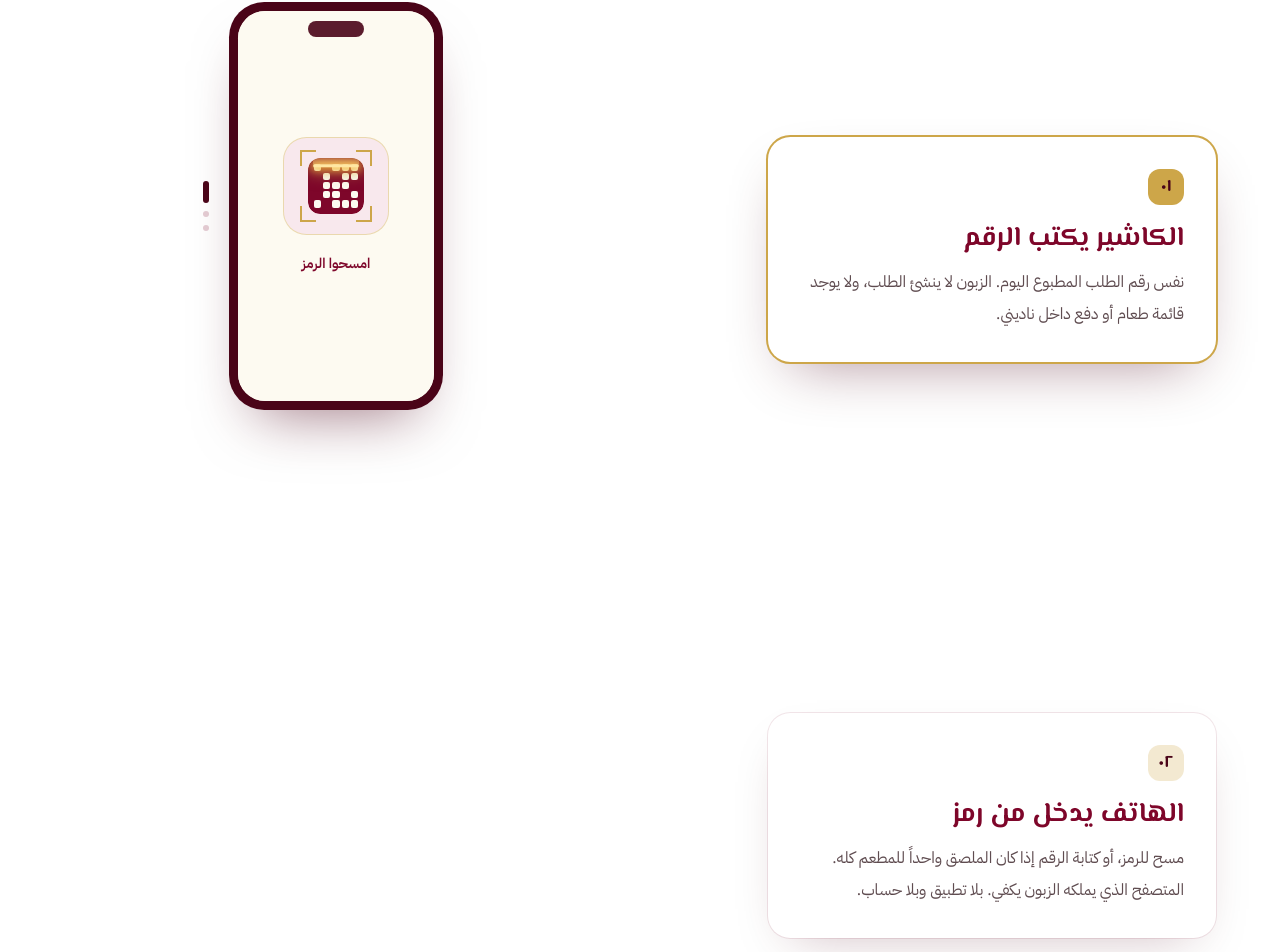
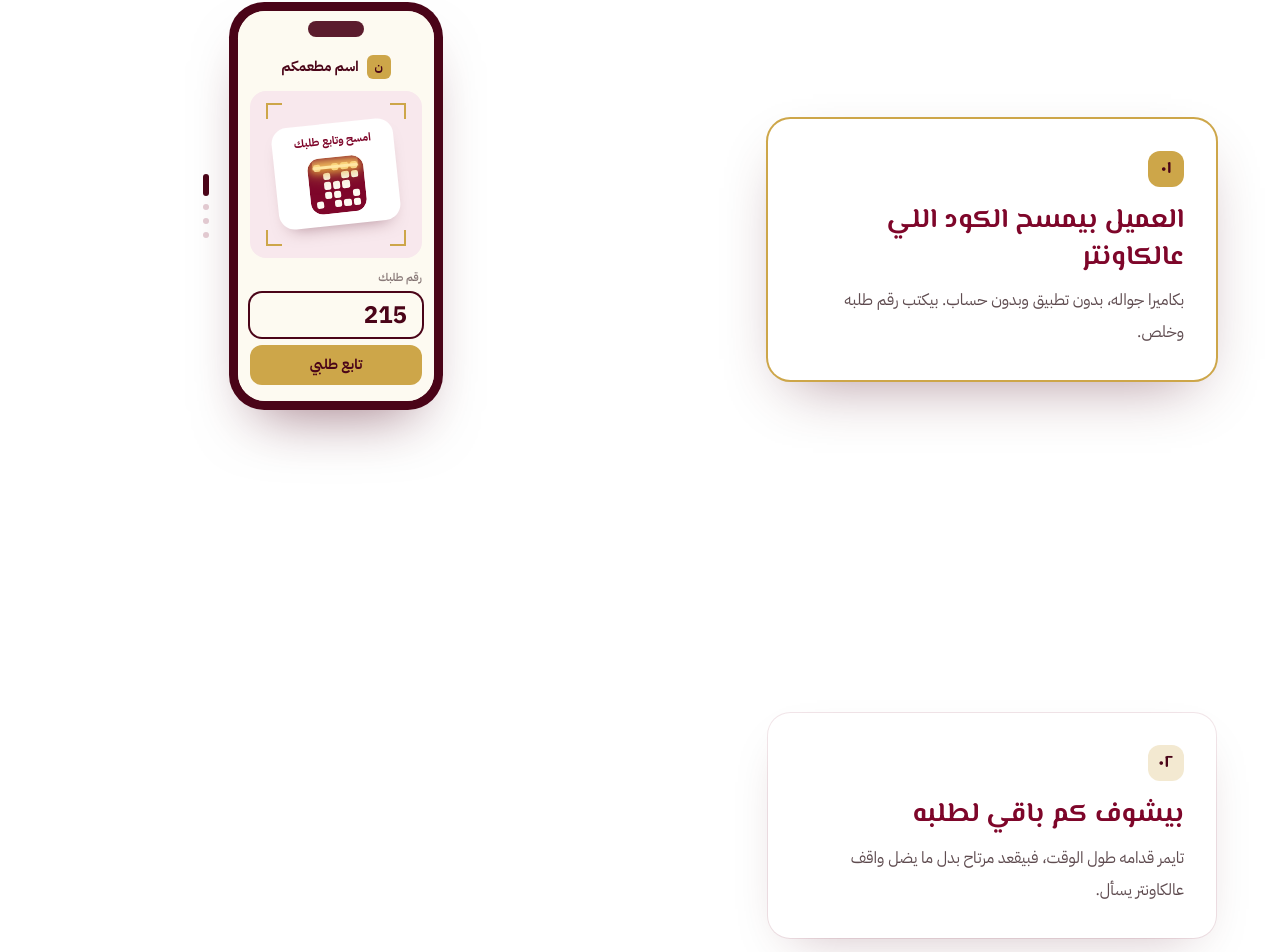
Before and after one commit to NoorAlden21/Nadeeni-LandingPage, a Next.js app: page / in a window 1280 px wide. Shown: the part 1714-2666 px from the top of the page. Built offline with nearby package versions, Linux system fonts and the light colour scheme.

Commit message:
Refine the story section

```diff
--- a/app/globals.css
+++ b/app/globals.css
@@ -286,6 +286,48 @@ section[id] {
   }
 }
 
+.order-digit {
+  text-decoration: none;
+  opacity: 0;
+}
+
+.story-screen.is-on .order-digit {
+  animation: order-type 0.2s forwards;
+}
+
+.story-screen.is-on .order-digit:nth-child(1) {
+  animation-delay: 0.35s;
+}
+
+.story-screen.is-on .order-digit:nth-child(2) {
+  animation-delay: 0.6s;
+}
+
+.story-screen.is-on .order-digit:nth-child(3) {
+  animation-delay: 0.85s;
+}
+
+@keyframes order-type {
+  to {
+    opacity: 1;
+  }
+}
+
+.order-field::after {
+  content: "";
+  width: 2px;
+  height: 1.15rem;
+  margin-inline-start: 1px;
+  background: #4a0418;
+  animation: order-caret 1s steps(1) infinite;
+}
+
+@keyframes order-caret {
+  50% {
+    opacity: 0;
+  }
+}
+
 @media (prefers-reduced-motion: reduce) {
   html {
     scroll-behavior: auto;
@@ -298,6 +340,8 @@ section[id] {
   .intro-ripple,
   .intro-phone-buzz,
   .scan-line,
+  .order-digit,
+  .order-field::after,
   .story-screen,
   .story-dot,
   .intro-ring,
@@ -314,6 +358,10 @@ section[id] {
     transition: none;
   }
 
+  .order-digit {
+    opacity: 1;
+  }
+
   .intro-film {
     animation: none;
     opacity: 0;
--- a/app/page.jsx
+++ b/app/page.jsx
@@ -1,7 +1,7 @@
 "use client";
 
 import { motion } from "framer-motion";
-import { useEffect, useState } from "react";
+import { useEffect, useRef, useState } from "react";
 
 function BrandMark({ className = "h-14 w-14" }) {
   return (
@@ -230,12 +230,133 @@ function FilmScan() {
   );
 }
 
+function StoryScan() {
+  const digits = ["2", "1", "5"];
+
+  return (
+    <div className="flex h-full flex-col bg-ivory px-3 pt-11 pb-4">
+      <div className="flex items-center justify-center gap-2">
+        <span className="grid h-6 w-6 place-items-center rounded-md bg-gold text-xs font-bold text-burgundy-deep">
+          ن
+        </span>
+        <span className="text-sm font-bold text-burgundy-deep">اسم مطعمكم</span>
+      </div>
+      <div className="relative mt-3 grid min-h-0 flex-1 place-items-center overflow-hidden rounded-2xl bg-foam">
+        <span className="absolute top-3 start-4 h-4 w-4 border-t-2 border-s-2 border-gold" />
+        <span className="absolute top-3 end-4 h-4 w-4 border-t-2 border-e-2 border-gold" />
+        <span className="absolute bottom-3 start-4 h-4 w-4 border-b-2 border-s-2 border-gold" />
+        <span className="absolute end-4 bottom-3 h-4 w-4 border-e-2 border-b-2 border-gold" />
+        <span className="relative block w-[7.6rem] -rotate-6 rounded-2xl bg-white px-3 pt-2.5 pb-3 text-center shadow-[0_10px_18px_-12px_rgba(74,4,24,0.5)]">
+          <p className="mb-2 text-[11px] leading-4 font-bold text-burgundy">امسح وتابع طلبك</p>
+          <span className="relative mx-auto block w-fit overflow-hidden rounded-xl">
+            <QrMotif />
+            <span className="scan-line" aria-hidden="true" />
+          </span>
+        </span>
+      </div>
+      <p className="mt-3 text-start text-[11px] font-semibold text-ink/55">رقم طلبك</p>
+      <div
+        className="order-field mt-1.5 flex h-11 items-center justify-end rounded-xl px-3 font-sans text-2xl font-bold text-burgundy-deep ring-2 ring-burgundy-deep"
+        dir="ltr"
+      >
+        {digits.map((digit, index) => (
+          <span key={index} className="order-digit">
+            {digit}
+          </span>
+        ))}
+      </div>
+      <div className="mt-2 grid h-10 place-items-center rounded-xl bg-gold text-sm font-bold text-burgundy-deep">
+        تابع طلبي
+      </div>
+    </div>
+  );
+}
+
 function FilmOrder() {
   return (
     <div className="flex h-full flex-col items-center justify-center bg-ivory px-4 text-center">
       <p className="text-sm font-medium text-burgundy">اسم مطعمكم</p>
       <p className="mt-3 font-sans text-6xl leading-none font-bold text-burgundy-deep">{orderNo}</p>
       <p className="mt-2 text-xs text-ink/55">رقم الطلب</p>
+    </div>
+  );
+}
+
+function StoryWait() {
+  const start = 6 * 60 + 30;
+  const end = 5 * 60 + 30;
+  const tick = 400;
+  const radius = 40;
+  const length = 2 * Math.PI * radius;
+  const [left, setLeft] = useState(start);
+  const [snap, setSnap] = useState(false);
+  const leftRef = useRef(start);
+
+  useEffect(() => {
+    if (window.matchMedia("(prefers-reduced-motion: reduce)").matches) return undefined;
+    const timer = window.setInterval(() => {
+      const next = leftRef.current <= end ? start : leftRef.current - 1;
+      if (next === start) setSnap(true);
+      leftRef.current = next;
+      setLeft(next);
+    }, tick);
+    return () => window.clearInterval(timer);
+  }, []);
+
+  useEffect(() => {
+    if (!snap) return undefined;
+    const frame = window.requestAnimationFrame(() => {
+      window.requestAnimationFrame(() => setSnap(false));
+    });
+    return () => window.cancelAnimationFrame(frame);
+  }, [snap]);
+
+  const minutes = Math.floor(left / 60);
+  const seconds = String(left % 60).padStart(2, "0");
+  const passed = (start - left) / (start - end);
+  const fill = 0.65 - passed * 0.18;
+
+  return (
+    <div className="flex h-full flex-col bg-ivory px-3.5 pt-11 pb-4">
+      <div className="flex items-center justify-center gap-2">
+        <span className="grid h-6 w-6 place-items-center rounded-md bg-gold text-xs font-bold text-burgundy-deep">
+          ن
+        </span>
+        <span className="text-sm font-bold text-burgundy-deep">اسم مطعمكم</span>
+      </div>
+      <p className="mt-5 text-center text-[11px] font-semibold text-ink/50">طلبك رقم</p>
+      <p className="mt-1 text-center font-sans text-[2.6rem] leading-none font-bold text-burgundy-deep" dir="ltr">
+        215
+      </p>
+      <div className="relative mx-auto mt-4 grid h-36 w-36 place-items-center">
+        <svg viewBox="0 0 100 100" className="-rotate-90" aria-hidden="true">
+          <circle cx="50" cy="50" r={radius} fill="none" strokeWidth="8" className="stroke-gold/20" />
+          <circle
+            cx="50"
+            cy="50"
+            r={radius}
+            fill="none"
+            strokeWidth="8"
+            strokeLinecap="round"
+            className="stroke-gold"
+            style={snap ? undefined : { transition: `stroke-dashoffset ${tick}ms linear` }}
+            strokeDasharray={length}
+            strokeDashoffset={length * (1 - fill)}
+          />
+        </svg>
+        <div className="absolute text-center">
+          <p className="font-sans text-[1.65rem] leading-none font-bold text-burgundy-deep" dir="ltr">
+            {minutes}:{seconds}
+          </p>
+          <p className="mt-1 text-[10px] font-medium text-ink/50">دقائق تقريباً</p>
+        </div>
+      </div>
+      <div className="mt-auto flex items-center justify-between rounded-2xl bg-foam px-3 py-2.5">
+        <span className="text-[11px] font-semibold text-ink/55">جاهز حوالي</span>
+        <b className="font-sans text-sm font-bold text-burgundy-deep" dir="ltr">
+          9:46
+        </b>
+      </div>
     </div>
   );
 }
@@ -266,21 +387,48 @@ function StoryReady() {
   );
 }
 
+function StoryRate() {
+  return (
+    <div className="flex h-full flex-col items-center justify-center bg-ivory px-4 text-center">
+      <h3 className="font-display text-3xl font-bold text-burgundy-deep">بالعافية!</h3>
+      <p className="mt-2 text-sm leading-6 text-ink/60">شو رأيك باسم مطعمكم؟</p>
+      <div className="mt-5 flex gap-1.5 text-gold" aria-hidden="true">
+        {Array.from({ length: 5 }, (_, index) => (
+          <svg key={index} viewBox="0 0 24 24" className="h-7 w-7 fill-current">
+            <path d="M12 2.6 14.7 8.1 21 9l-4.4 4.3 1 6.1L12 16.8 6.4 19.4l1-6.1L3 9l6.3-.9L12 2.6z" />
+          </svg>
+        ))}
+      </div>
+      <div className="mt-6 inline-flex items-center gap-1.5 rounded-xl bg-burgundy px-4 py-2.5 text-sm font-bold text-ivory">
+        <svg viewBox="0 0 24 24" className="h-4 w-4 fill-gold" aria-hidden="true">
+          <path d="M12 2.6 14.7 8.1 21 9l-4.4 4.3 1 6.1L12 16.8 6.4 19.4l1-6.1L3 9l6.3-.9L12 2.6z" />
+        </svg>
+        اترك تقييمك
+      </div>
+    </div>
+  );
+}
+
 const steps = [
   {
     n: "٠١",
-    title: "الكاشير يكتب الرقم",
-    body: "نفس رقم الطلب المطبوع اليوم. الزبون لا ينشئ الطلب، ولا يوجد قائمة طعام أو دفع داخل ناديني.",
+    title: "العميل بيمسح الكود اللي عالكاونتر",
+    body: "بكاميرا جواله، بدون تطبيق وبدون حساب. بيكتب رقم طلبه وخلص.",
   },
   {
     n: "٠٢",
-    title: "الهاتف يدخل من رمز",
-    body: "مسح للرمز، أو كتابة الرقم إذا كان الملصق واحداً للمطعم كله. المتصفح الذي يملكه الزبون يكفي. بلا تطبيق وبلا حساب.",
+    title: "بيشوف كم باقي لطلبه",
+    body: "تايمر قدامه طول الوقت، فبيقعد مرتاح بدل ما يضل واقف عالكاونتر يسأل.",
   },
   {
     n: "٠٣",
     title: "ضغطة تنبيه",
     body: "عندما يجهز الطعام تضغطون «تنبيه». الصفحة المفتوحة تصبح «جاهز» خلال ثوانٍ. ضغطة ثانية لا ترسل إشعاراً آخر.",
+  },
+  {
+    n: "٠٤",
+    title: "وبعدين بيقيّم محلك",
+    body: "بعد ما يستلم، بيطلعله زر بيفتح صفحة ليترك تقييمه لحتى تقدر تتابع رضى العملاء.",
   },
 ];
 
@@ -770,7 +918,7 @@ function StepsStory() {
         <motion.div {...rise} className="max-w-xl">
           <p className="text-sm font-semibold text-gold-deep">من الصندوق إلى الهاتف</p>
           <h2 className="mt-3 font-display text-4xl leading-tight font-bold text-burgundy-deep sm:text-5xl">
-            ثلاث حركات. ثم ينتظر الزبون حيث يشاء.
+            أربع حركات. ثم ينتظر الزبون حيث يشاء.
           </h2>
         </motion.div>
 
@@ -823,9 +971,10 @@ function StepsStory() {
 
 function StoryPhone({ step }) {
   const screens = [
-    { id: "scan", Screen: FilmScan },
-    { id: "order", Screen: FilmOrder },
+    { id: "scan", Screen: StoryScan },
+    { id: "order", Screen: StoryWait },
     { id: "ready", Screen: StoryReady },
+    { id: "rate", Screen: StoryRate },
   ];
   const buzzing = screens[step]?.id === "ready";
 
```
